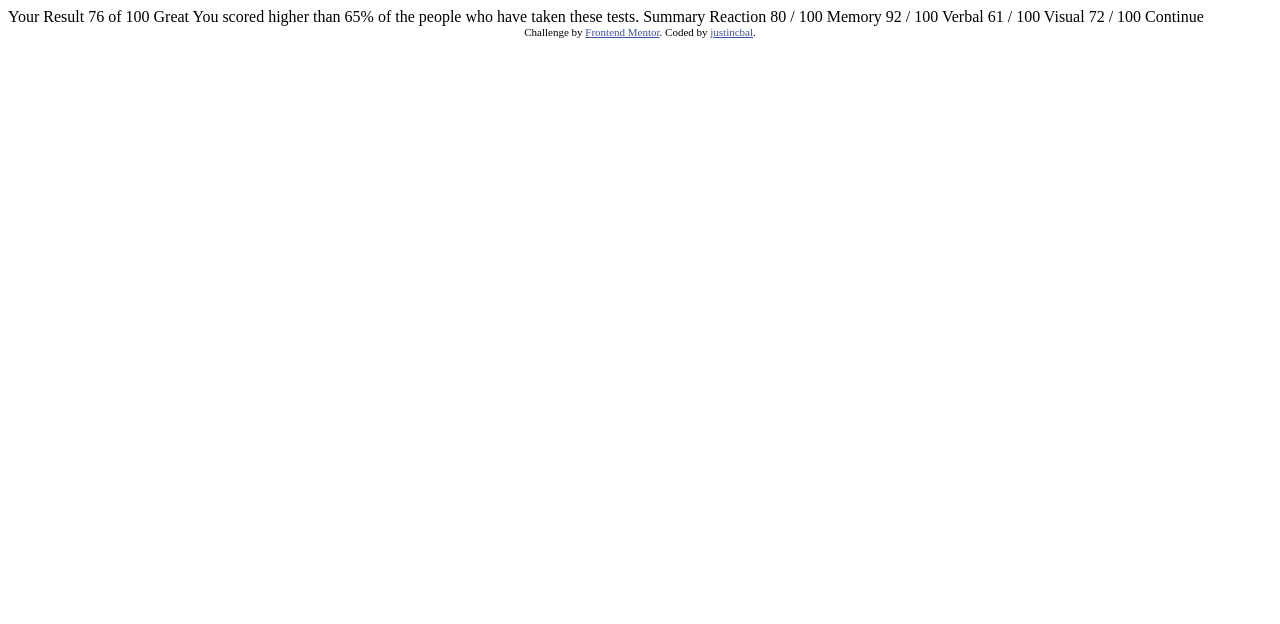
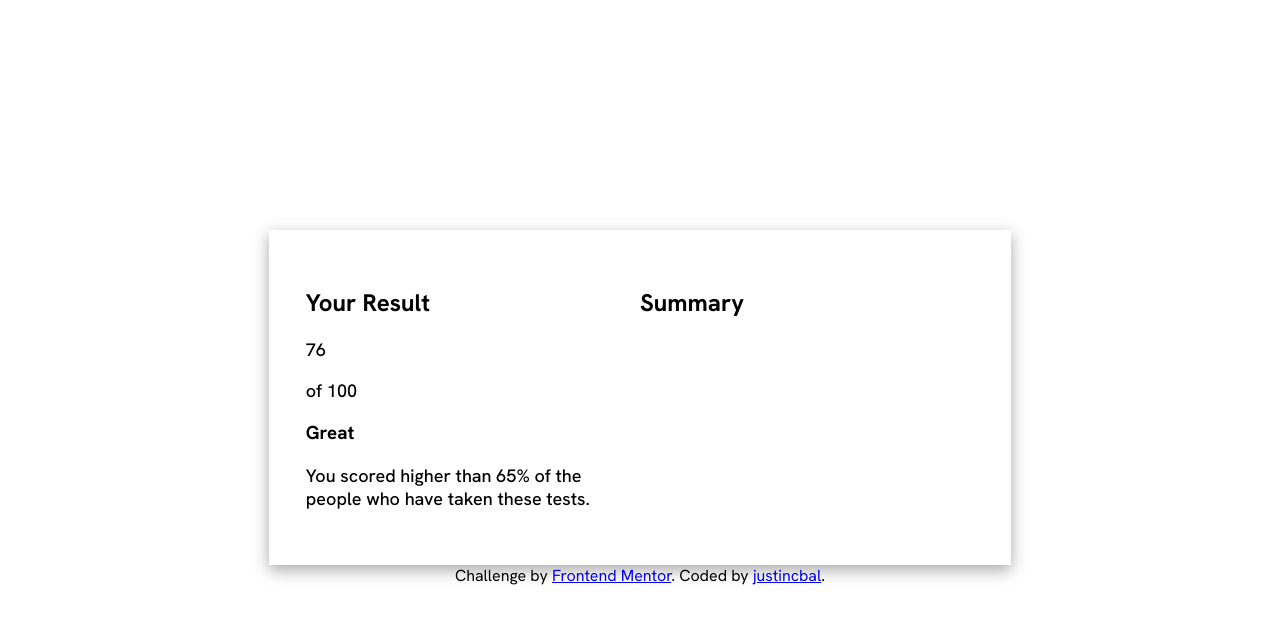
Before and after one commit to justincbal/FrontendMentor-Newbie-ResultSummaryComponent, a plain HTML site: page index.html in a window 1280 px wide. Drawn offline with Linux system fonts and the light colour scheme.

Commit message:
structure

```diff
--- a/index.html
+++ b/index.html
@@ -1,47 +1,46 @@
 <!DOCTYPE html>
 <html lang="en">
   <head>
-  <meta charset="UTF-8">
-  <meta name="viewport" content="width=device-width, initial-scale=1.0"> <!-- displays site properly based on user's device -->
+    <meta charset="UTF-8" />
+    <meta name="viewport" content="width=device-width, initial-scale=1.0" />
+    <!-- displays site properly based on user's device -->
 
-  <link rel="icon" type="image/png" sizes="32x32" href="./assets/images/favicon-32x32.png">
+    <link
+      rel="icon"
+      type="image/png"
+      sizes="32x32"
+      href="./assets/images/favicon-32x32.png"
+    />
+
+    <link rel="stylesheet" href="style.css" />
 
     <title>Frontend Mentor | Results summary component</title>
-
-  <!-- Feel free to remove these styles or customise in your own stylesheet 👍 -->
-  <style>
-    .attribution { font-size: 11px; text-align: center; }
-    .attribution a { color: hsl(228, 45%, 44%); }
-  </style>
   </head>
   <body>
+    <main>
+      <section class="result">
+        <h2>Your Result</h2>
+        <div class="scoreNumber">
+          <p class="bold">76</p>
+          <p>of 100</p>
+        </div>
+        <h3>Great</h3>
+        <p>
+          You scored higher than 65% of the people who have taken these tests.
+        </p>
+      </section>
 
-  Your Result
-  76
-  of 100
+      <section class="details">
+        <h2>Summary</h2>
 
-  Great
-  You scored higher than 65% of the people who have taken these tests.
-
-  Summary
-
-  Reaction
-  80 / 100
-
-  Memory
-  92 / 100
-
-  Verbal
-  61 / 100
-
-  Visual
-  72 / 100
-
-  Continue
+      </section>
+    </main>
 
     <div class="attribution">
-    Challenge by <a href="https://www.frontendmentor.io?ref=challenge" target="_blank">Frontend Mentor</a>.
-    Coded by <a href="#">justincbal</a>.
+      Challenge by
+      <a href="https://www.frontendmentor.io?ref=challenge" target="_blank"
+        >Frontend Mentor</a
+      >. Coded by <a href="#">justincbal</a>.
     </div>
   </body>
 </html>
--- /dev/null
+++ b/style.css
@@ -0,0 +1,39 @@
+@import url("https://fonts.googleapis.com/css2?family=Hanken+Grotesk:ital,wght@0,100..900;1,100..900&display=swap");
+
+:root {
+
+}
+
+html,
+body {
+  min-height: 100vh;
+  box-sizing: border-box;
+  display: flex;
+  flex-direction: column;
+  align-items: center;
+  justify-content: center;
+}
+
+*,
+*::before,
+*::after {
+  box-sizing: inherit;
+  font-family: "Hanken Grotesk", sans-serif;
+  font-optical-sizing: auto;
+  font-style: normal;
+}
+
+p {
+    font-size: 18px;
+    font-weight: 500;
+}
+
+main {
+    display: flex;
+    box-shadow: rgba(0, 0, 0, 0.35) 0px 5px 15px;
+    padding: 2.3rem;
+}
+
+section {
+    flex: 1;
+}
```
Also changed, not shown: script.js (added). Lines whose indentation alone changed are shown as unchanged.
